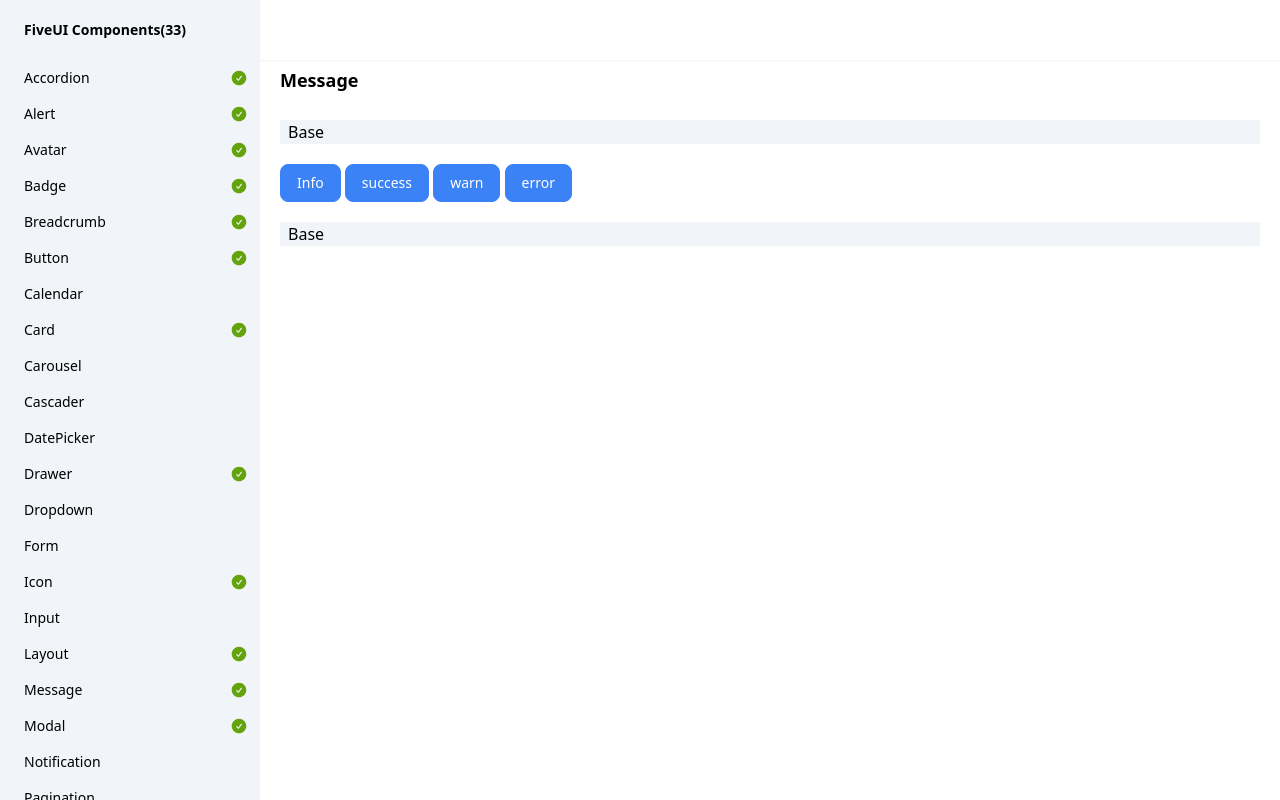
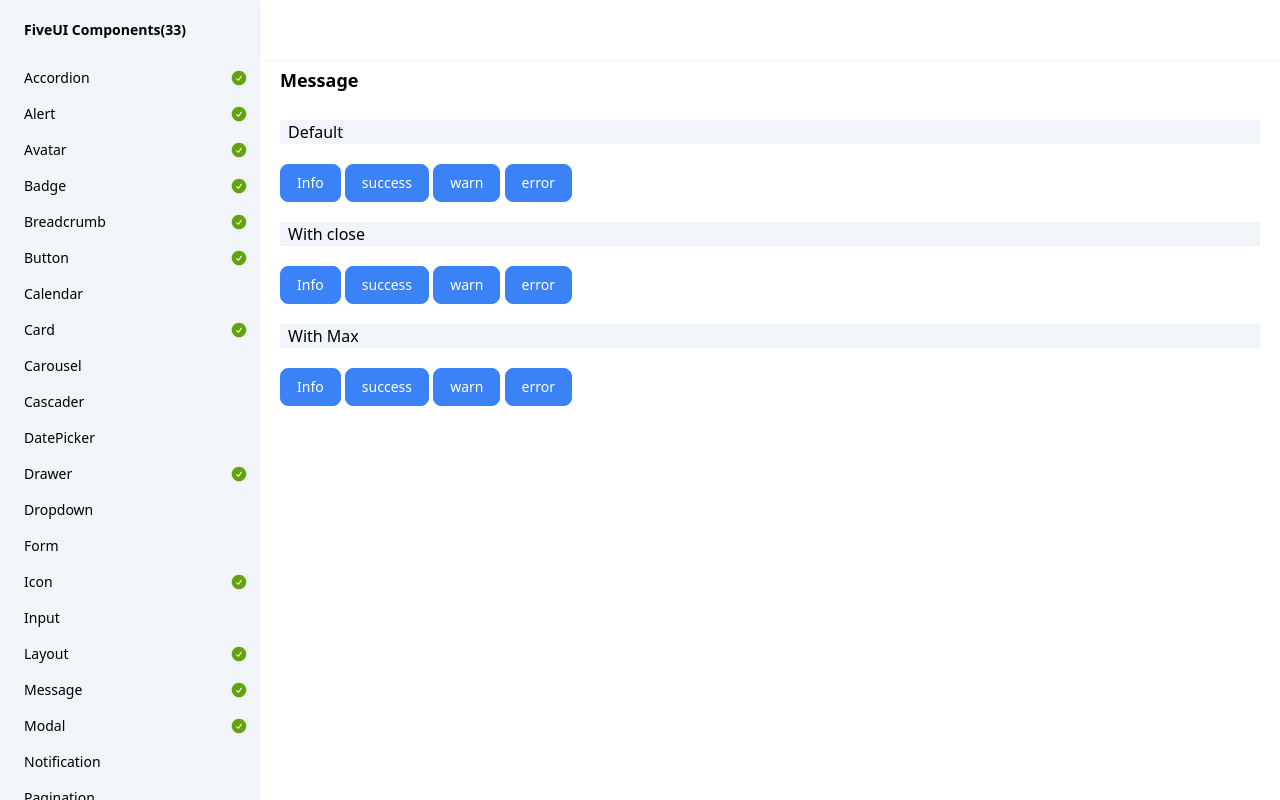
Before and after one commit to wqy2dev/five-ui, a SvelteKit app: page /message in a window 1280 px wide. Built offline with nearby package versions, Linux system fonts and the light colour scheme.

Commit message:
chore: update message

```diff
--- a/src/lib/message/Message.svelte
+++ b/src/lib/message/Message.svelte
@@ -7,7 +7,7 @@ import { InfoCircleSolid, SuccessCircleSolid, ErrorCircleSolid, WarnCircleSolid,
 let {
     variant = "info",
     duration = 5000,
-    closable = true,
+    closable = false,
     onclose,
     children,
 }:MessageOption & {
--- a/src/lib/message/Queue.svelte
+++ b/src/lib/message/Queue.svelte
@@ -43,6 +43,10 @@ onMount(() => {
     });
 });
 
+$effect(() => {
+    ctrol.limit(max);
+});
+
 </script>
 
 {#if queue}
--- a/src/lib/message/controller.ts
+++ b/src/lib/message/controller.ts
@@ -55,4 +55,8 @@ export class Controller {
     subscribe(sub:Subscriber<MessagePayload[]>) {
         this.queue.subscribe(sub);
     }
+
+    limit(max:number) {
+        this.max = max;
+    }
 }
--- a/src/routes/message/+page.svelte
+++ b/src/routes/message/+page.svelte
@@ -2,7 +2,7 @@
 import { Message, type MessageInstance, Button } from "$lib/index.js";
 
 let message:MessageInstance;
-
+let max = $state(0);
 </script>
 
 <svelte:head>
@@ -14,13 +14,13 @@ let message:MessageInstance;
 </h2>
 
 <h4 class="my-5 text-base indent-2 bg-slate-100">
-    Base
+    Default
 </h4>
 
 <!-- create message global instance -->
 <Message
     bind:this={message}
-    max={6}
+    max={max}
 />
 
 <Button onclick={() => {
@@ -40,9 +40,48 @@ let message:MessageInstance;
 }}> error </Button>
 
 <h4 class="my-5 text-base indent-2 bg-slate-100">
-    Base
+    With close
 </h4>
 
+<Button onclick={() => {
+    message.push("Hello, world!", {closable:true});
+}}> Info </Button>
+
+<Button onclick={() => {
+    message.push("Hello, world!", {variant: "success", closable:true, onclose: () => {console.log("message close")}});
+}}> success </Button>
+
+<Button onclick={() => {
+    message.push("Hello, world!", {variant: "warn", closable:true});
+}}> warn </Button>
+
+<Button onclick={() => {
+    message.push("Hello, world!", {variant: "error", closable:true});
+}}> error </Button>
+
+<h4 class="my-5 text-base indent-2 bg-slate-100">
+    With Max
+</h4>
+
+<Button onclick={() => {
+    max = 6;
+    message.push("Hello, world!");
+}}> Info </Button>
+
+<Button onclick={() => {
+    max = 6;
+    message.push("Hello, world!", {variant: "success", onclose: () => {console.log("message close")}});
+}}> success </Button>
+
+<Button onclick={() => {
+    max = 6;
+    message.push("Hello, world!", {variant: "warn"});
+}}> warn </Button>
+
+<Button onclick={() => {
+    max = 6;
+    message.push("Hello, world!", {variant: "error"});
+}}> error </Button>
 
 <!-- <Message
     variant="success"
```
